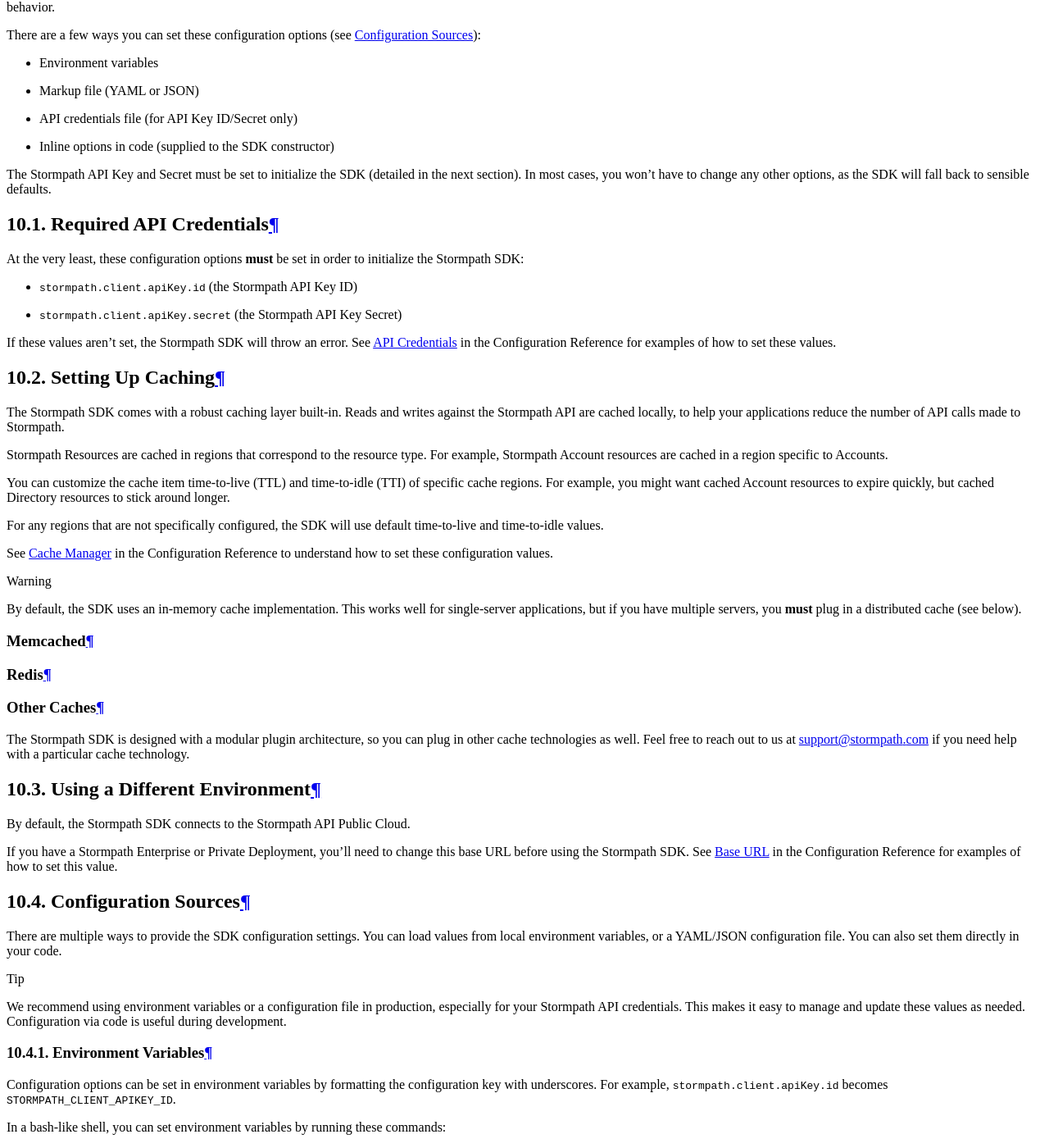
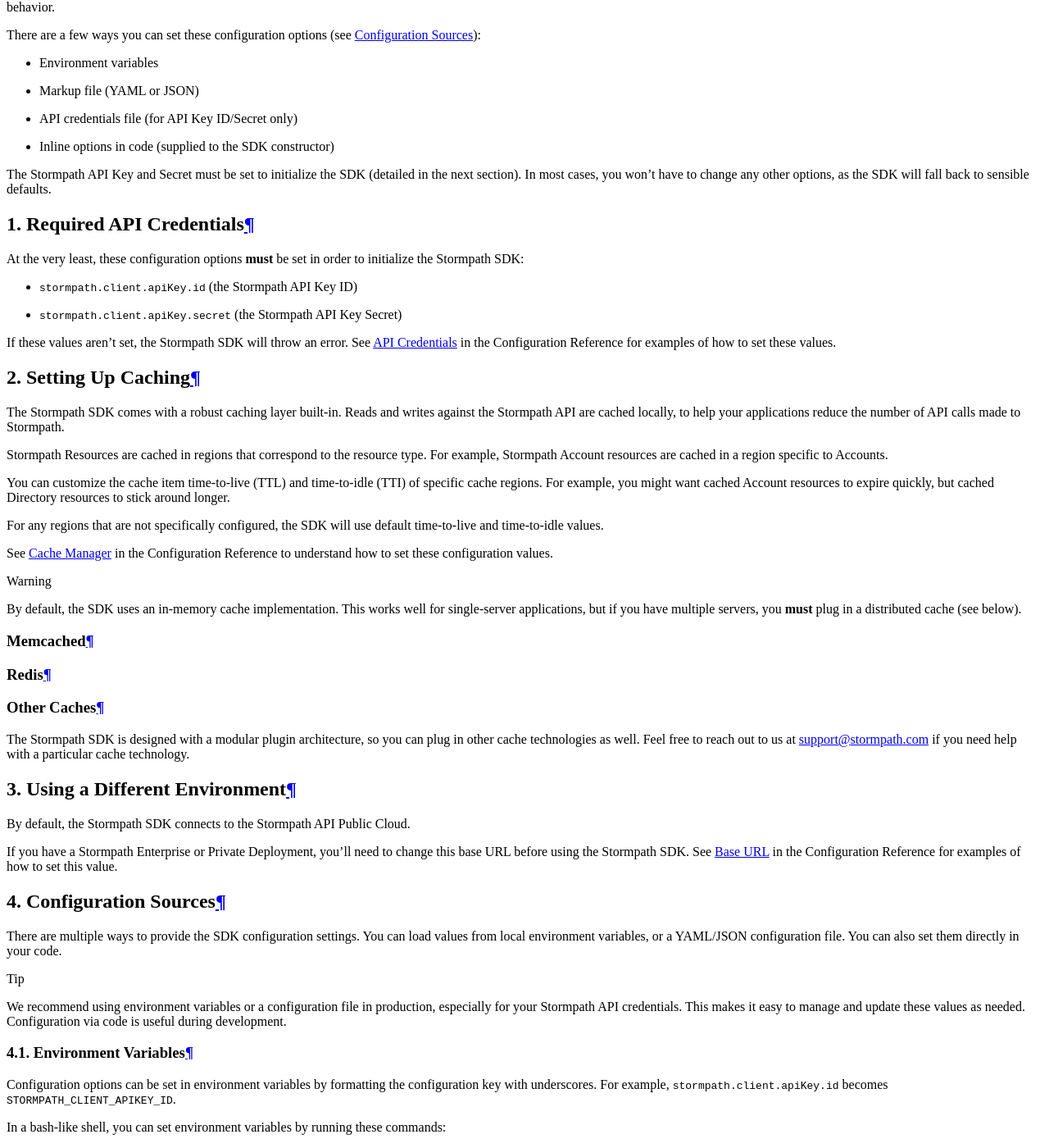
Before and after one commit to stormpath/stormpath-documentation, a Sphinx documentation site: the page built from source/configuration.rst, in a window 1280 px wide and 1400 px high, scrolled down 475 px. Shown: the whole window at 82% size. Built offline with Sphinx 7.4.7 and the Read the Docs theme 2.0.0, drawn with Linux system fonts in a browser that asks for light colours; some of the changed text lies outside the part shown.

Commit message:
Removed top level (10.x) numbering from Config chapter. Inconsistent and unnecessary.

```diff
--- a/source/configuration.rst
+++ b/source/configuration.rst
@@ -19,7 +19,7 @@
 
   .. _required_credentials:
 
-  10.1. Required API Credentials
+  1. Required API Credentials
   ==============================
 
   At the very least, these configuration options **must** be set in order to initialize the Stormpath SDK:
@@ -32,7 +32,7 @@
 
   .. _set_up_caching:
 
-  10.2. Setting Up Caching
+  2. Setting Up Caching
   ========================
 
   The Stormpath SDK comes with a robust caching layer built-in. Reads and writes against the Stormpath API are cached locally, to help your applications reduce the number of API calls made to Stormpath.
@@ -187,7 +187,7 @@
 
   .. _environments:
 
-  10.3. Using a Different Environment
+  3. Using a Different Environment
   ===================================
 
   By default, the Stormpath SDK connects to the Stormpath API Public Cloud.
@@ -228,7 +228,7 @@
 
   .. _config_sources:
 
-  10.4. Configuration Sources
+  4. Configuration Sources
   ===========================
 
   There are multiple ways to provide the SDK configuration settings. You can load values from local environment variables, or a YAML/JSON configuration file. You can also set them directly in your code.
@@ -239,7 +239,7 @@
 
   .. _env_vars:
 
-  10.4.1. Environment Variables
+  4.1. Environment Variables
   '''''''''''''''''''''''''''''
 
   Configuration options can be set in environment variables by formatting the configuration key with underscores. For example, ``stormpath.client.apiKey.id`` becomes ``STORMPATH_CLIENT_APIKEY_ID``.
@@ -263,7 +263,7 @@
 
   .. _markup_file:
 
-  10.4.2. YAML/JSON Markup File
+  4.2. YAML/JSON Markup File
   '''''''''''''''''''''''''''''
 
   .. only:: php
@@ -315,7 +315,7 @@
 
   .. _api_credentials_file:
 
-  10.4.3. API Credentials File
+  4.3. API Credentials File
   ''''''''''''''''''''''''''''
 
   The API Key ID and Secret can be provided by placing the ``apiKey.properties`` generated by the `Stormpath Admin Console`_ file in one of these locations:
@@ -330,7 +330,7 @@
   If you don't opt to store the Stormpath API credentials in environment variables, this functionality makes it easy to download the ``apiKey.properties`` file from the Admin Console and drop it into your application.
 
 
-  10.4.4. Inline Code Configuration
+  4.4. Inline Code Configuration
   '''''''''''''''''''''''''''''''''
 
   .. only:: not php
@@ -380,7 +380,7 @@
 
   .. _config_reference:
 
-  10.5. Configuration Reference
+  5. Configuration Reference
   =============================
 
   .. _api_keys:
@@ -683,8 +683,8 @@
       }
 
 
-    Inline Code
-    ^^^^^^^^^^^
+  Inline Code
+  ^^^^^^^^^^^
 
   To disable caching entirely:
 
```
